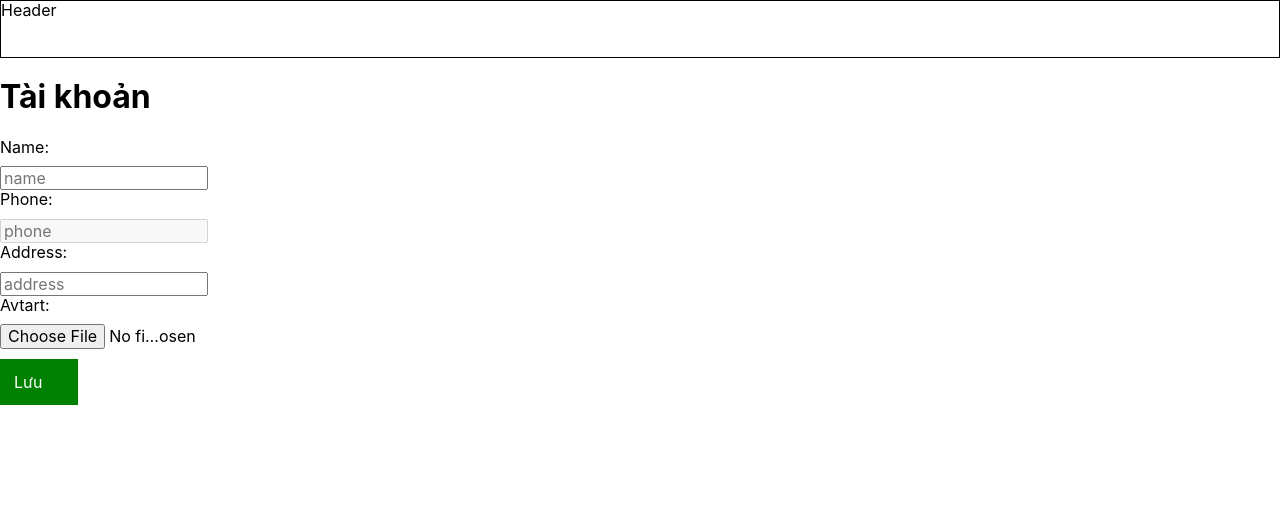
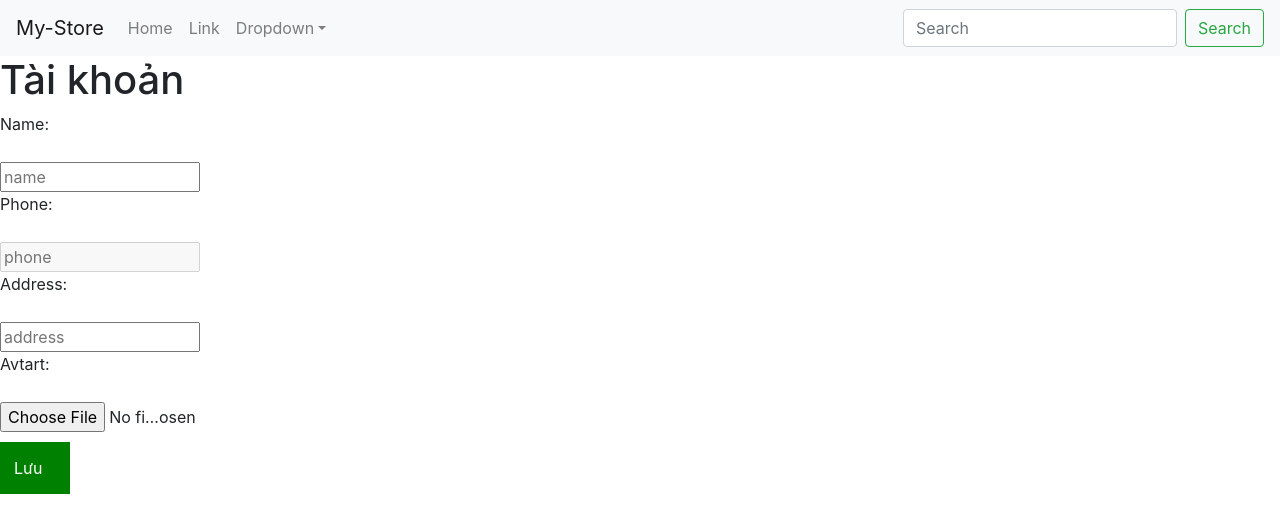
Before and after one commit to HoangNgocThang/MyStore-client-reactjs, a React (Create React App) app: page /account in a window 1280 px wide. Shown: the top 532 px of the page. Built offline with nearby package versions, Linux system fonts and the light colour scheme; no server answers.

Commit message:
add lazy image and react-bootstrap

```diff
--- a/package.json
+++ b/package.json
@@ -10,11 +10,14 @@
     "@testing-library/react": "^11.1.0",
     "@testing-library/user-event": "^12.1.10",
     "axios": "^0.21.0",
+    "bootstrap": "^4.6.0",
     "moment": "^2.29.1",
     "normalize.css": "^8.0.1",
     "react": "^17.0.1",
+    "react-bootstrap": "^1.4.3",
     "react-dom": "^17.0.1",
     "react-html-parser": "^2.0.2",
+    "react-lazy-load-image-component": "^1.5.1",
     "react-router-dom": "^5.2.0",
     "react-scripts": "4.0.1",
     "web-vitals": "^0.2.4"
--- a/src/App.js
+++ b/src/App.js
@@ -1,5 +1,5 @@
 import React from "react";
-import { BrowserRouter as Router, Switch, Route} from "react-router-dom";
+import { BrowserRouter as Router, Switch, Route } from "react-router-dom";
 import BaseCartScreen from "./screens/CartScreen";
 import BaseHomeScreen from "./screens/HomeScreen";
 import BaseLoginScreen from "./screens/LoginScreen";
@@ -9,15 +9,33 @@
 import BaseTestScreen from "./screens/TestScreen";
 import BaseDetailProductScreen from "./screens/DetailProductScreen";
 import './App.css';
+import { Navbar, NavDropdown, Form, FormControl, Nav, Button } from 'react-bootstrap';
 
 export default function App() {
   return (
     <Router>
       <div className="App">
-
-        <div className="header-root">
-          <p>Header</p>
-        </div>
+        <Navbar bg="light" expand="lg">
+          <Navbar.Brand href="#home">My-Store</Navbar.Brand>
+          <Navbar.Toggle aria-controls="basic-navbar-nav" />
+          <Navbar.Collapse id="basic-navbar-nav">
+            <Nav className="mr-auto">
+              <Nav.Link href="#home">Home</Nav.Link>
+              <Nav.Link href="#link">Link</Nav.Link>
+              <NavDropdown title="Dropdown" id="basic-nav-dropdown">
+                <NavDropdown.Item href="#action/3.1">Action</NavDropdown.Item>
+                <NavDropdown.Item href="#action/3.2">Another action</NavDropdown.Item>
+                <NavDropdown.Item href="#action/3.3">Something</NavDropdown.Item>
+                <NavDropdown.Divider />
+                <NavDropdown.Item href="#action/3.4">Separated link</NavDropdown.Item>
+              </NavDropdown>
+            </Nav>
+            <Form inline>
+              <FormControl type="text" placeholder="Search" className="mr-sm-2" />
+              <Button variant="outline-success">Search</Button>
+            </Form>
+          </Navbar.Collapse>
+        </Navbar>
 
         <Switch>
           <Route path="/:slugCategory/:slugProduct/:idProduct">
@@ -45,7 +63,6 @@
             <BaseHomeScreen />
           </Route>
         </Switch>
-
       </div>
     </Router>
   );
--- a/src/components/ItemMenu/ItemMenu.css
+++ b/src/components/ItemMenu/ItemMenu.css
@@ -8,6 +8,9 @@
     list-style-type: none;
     margin:10px;
     border: 1px solid black;
-    padding: 10px;
+    padding-left: 10px;
+    padding-right: 10px;
+    padding-top: 5px;
+    padding-bottom: 5px;
     background-color: #C7EDFC;
 }
--- a/src/components/ItemMenu/index.js
+++ b/src/components/ItemMenu/index.js
@@ -6,7 +6,7 @@
         const { item, handleClickItem } = this.props;
         return (
             <li className="menu-item" onClick={() => handleClickItem(item)}>
-                <p style={{ fontWeight: 'bold' }}>{item.name}</p>
+                <p style={{ fontWeight: 'bold', margin: 0 }}>{item.name}</p>
             </li>
         );
     }
--- a/src/components/ItemProduct/index.js
+++ b/src/components/ItemProduct/index.js
@@ -1,5 +1,6 @@
 import React, { PureComponent } from 'react';
 import { Link } from 'react-router-dom';
+import { LazyLoadImage } from 'react-lazy-load-image-component';
 import './ItemProduct.css';
 
 class ItemProduct extends PureComponent {
@@ -9,7 +10,8 @@
 
         return (
             <li className="product-item">
-                <img src={item.image} className="image-product" alt={item.name} />
+                {/* <img src={item.image} className="image-product" alt={item.name} /> */}
+                <LazyLoadImage alt={item.name} height={180} src={item.image} width={180} style={{alignSelf:'center'}}/>
                 <Link to={`/${item.slug_category}/${item.slug}/${item.id}`}>
                     <p className="title-product">{item.name}</p>
                 </Link>
--- a/src/index.js
+++ b/src/index.js
@@ -4,6 +4,7 @@
 import App from './App';
 import reportWebVitals from './reportWebVitals';
 import 'normalize.css';
+import 'bootstrap/dist/css/bootstrap.min.css';
 
 ReactDOM.render(
   <React.StrictMode>
```
Also changed, not shown: 2 other files (tests, documents, lock files or other folders).
